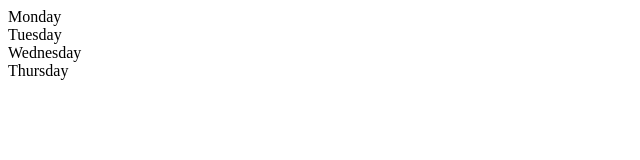
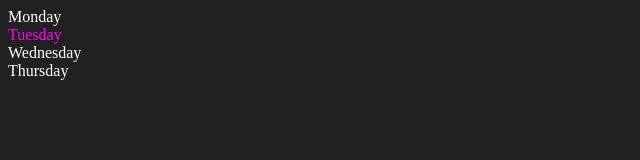
Before and after one commit to Daniyal74/javascript, a website: page DOM/two.html in a window 1280 px wide. Shown: the whole page, without its empty margins (0-640 px from the left). Drawn offline with Linux system fonts and the light colour scheme.

Commit message:
container config done

```diff
--- a/DOM/two.html
+++ b/DOM/two.html
@@ -5,7 +5,7 @@
     <meta name="viewport" content="width=device-width, initial-scale=1.0">
     <title>DOM | Chai aur Code</title>
 </head>
-<body>
+<body style="background-color: #212121; color: #fff;">
     <div class="parent">
         <div class="day">Monday</div>
         <div class="day">Tuesday</div>
@@ -13,4 +13,27 @@
         <div class="day">Thursday</div>
     </div>
 </body>
+<script>
+    const parent = document.querySelector('.parent')
+    // console.log(parent);
+    // console.log(parent.children);
+    // console.log(parent.children[1]);
+    // console.log(parent.children[1].innerHTML);
+
+    // for (let i = 0; i < parent.children.length; i++) {
+    //     console.log(parent.children[i]);
+    //     console.log(parent.children[i].innerHTML);
+
+    // }
+
+    parent.children[1].style.color = "magenta"
+    // console.log(parent.firstElementChild);
+    // console.log(parent.lastElementChild);
+
+
+    const dayOne = document.querySelector('.day')
+    console.log(dayOne);
+    console.log(dayOne.parentElement);
+    console.log(dayOne.nextElementSibling);
+</script>
 </html>
```
